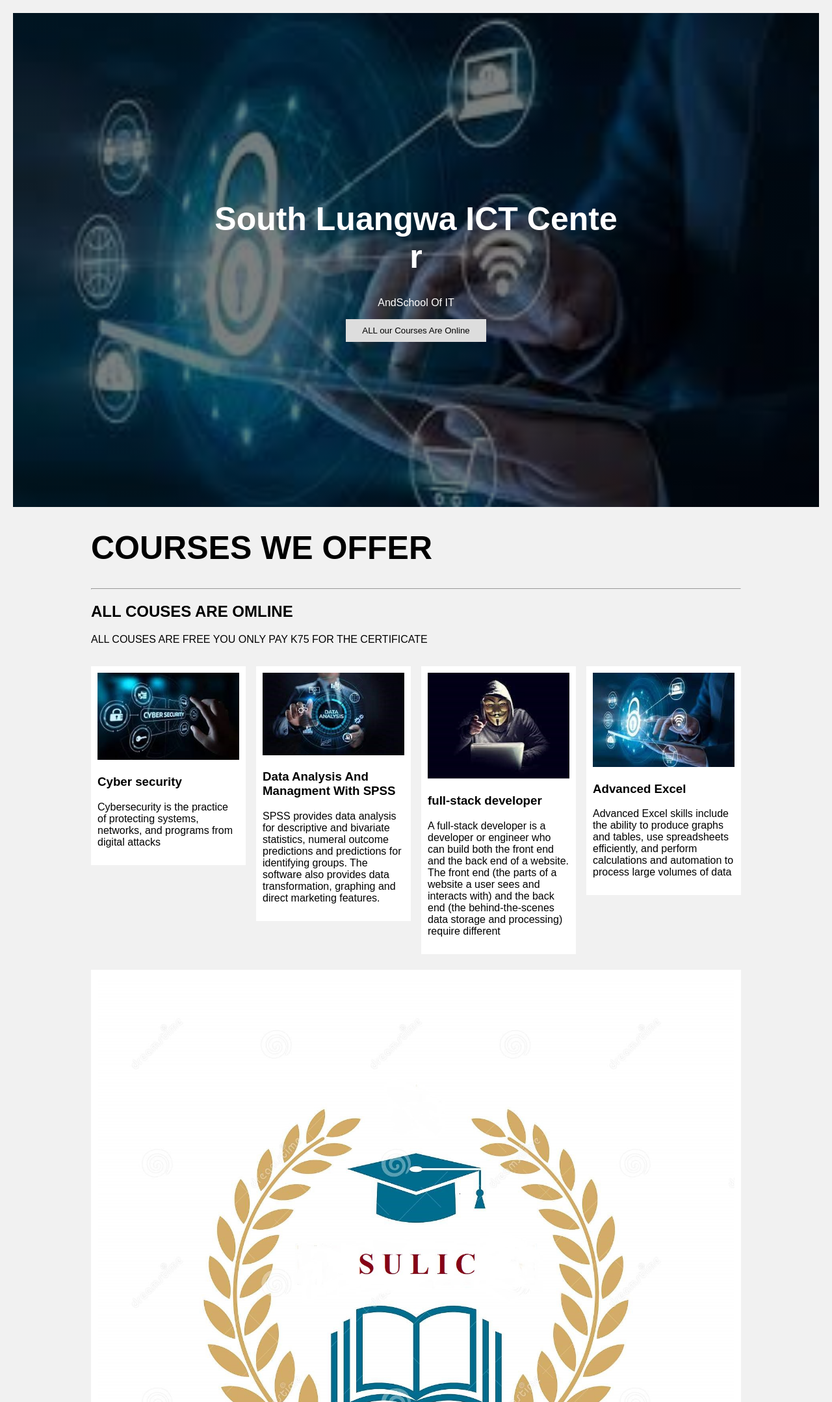
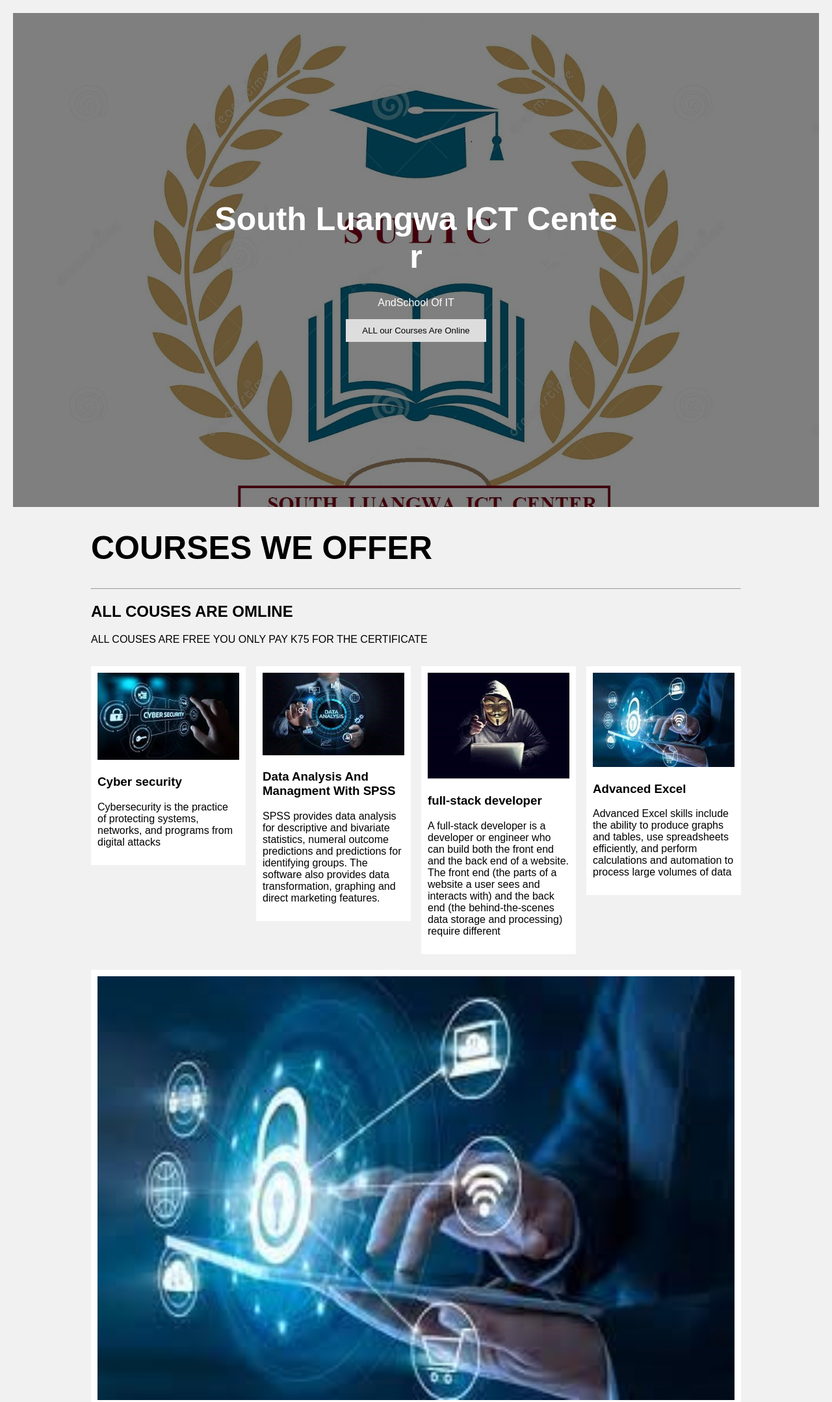
Before and after one commit to Simonmbewe/sulic, a plain HTML site: page index.html in a window 1280 px wide. Shown: the top 2157 px of the page at 65% size. Drawn offline with Linux system fonts and the light colour scheme.

Commit message:
Update index.html

```diff
--- a/index.html
+++ b/index.html
@@ -10,7 +10,7 @@ body, html {
 }
 
 .hero-image {
-  background-image: linear-gradient(rgba(0, 0, 0, 0.5), rgba(0, 0, 0, 0.5)), url("sec1.jpg");
+  background-image: linear-gradient(rgba(0, 0, 0, 0.5), rgba(0, 0, 0, 0.5)), url("suliclogo.jpg");
   height: 100%;
   background-position: center;
   background-repeat: no-repeat;
@@ -172,7 +172,7 @@ h1 {
 </div>
 
 <div class="content">
-  <img src="suliclogo.jpg" alt="Bear" style="width:100%">
+  <img src="sec1.jpg" alt="Bear" style="width:100%">
   <h3>About Us</h3>
   <p>South Luangwa ICT Center its an online school,that offers free short courses and reward student with Certificate of Competency (COC)</p>
   <p>Why we do online classes only? the answer is simple we want our students get used with electronic devices</p>
```
